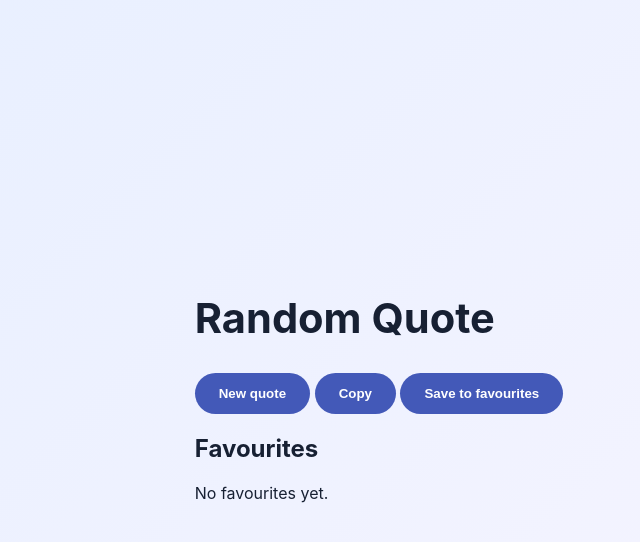
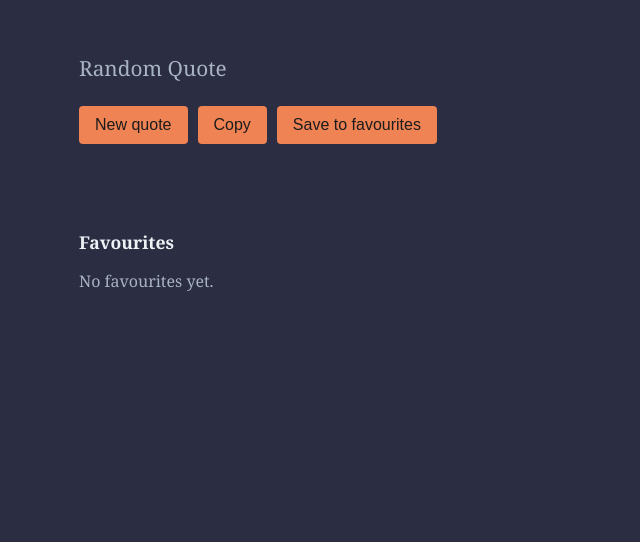
Before and after one commit to Keremdirier/quote-page, a website: page index.html in a window 1280 px wide. Shown: the whole page, without its empty margins (261-901 px from the left). Drawn offline with Linux system fonts and the light colour scheme.

Commit message:
new updates

```diff
--- a/style.css
+++ b/style.css
@@ -1,27 +1,46 @@
-:root {
-  color-scheme: light;
-  font-family: Inter, ui-sans-serif, system-ui, -apple-system, BlinkMacSystemFont, "Segoe UI", sans-serif;
-  background: #eef2f7;
-  color: #172033;
+body {
+  margin: 0;
+  min-height: 100vh;
+  background: #2b2d42;
+  color: #edf2f4;
+  font-family: Georgia, serif;
 }
-* { box-sizing: border-box; }
-body {
-  min-height: 100vh; margin: 0; display: grid; place-items: center; padding: 24px;
-  background: linear-gradient(135deg, #e7efff, #f8f5ff);
+
+main {
+  max-width: 600px;
+  margin: 0 auto;
+  padding: 40px 24px;
 }
-.card {
-  width: min(100%, 620px); padding: 48px; text-align: center; background: white;
-  border: 1px solid #e4e8f0; border-radius: 22px; box-shadow: 0 18px 55px #26385818;
+
+h1 { font-size: 1.3rem; color: #a9b4c2; font-weight: normal; }
+h2 { font-size: 1.1rem; margin-top: 48px; }
+
+blockquote { margin: 24px 0; }
+#quote { font-size: 1.8rem; line-height: 1.4; margin: 0 0 12px; }
+#author { color: #a9b4c2; font-style: italic; }
+
+.buttons { display: flex; gap: 10px; flex-wrap: wrap; }
+
+button {
+  padding: 10px 16px;
+  border: 0;
+  border-radius: 4px;
+  background: #ef8354;
+  color: #1c1c1c;
+  font-size: 1rem;
+  cursor: pointer;
 }
-.eyebrow { color: #5269bd; font-size: .75rem; font-weight: 800; letter-spacing: .16em; }
-h1 { margin: 12px 0 30px; font-size: clamp(1.8rem, 5vw, 2.6rem); }
-blockquote { margin: 0; font-size: 1.35rem; line-height: 1.6; }
-.author { color: #667085; margin: 18px 0 28px; }
-button {
-  border: 0; border-radius: 999px; padding: 13px 24px; background: #4359b8;
-  color: white; font-weight: 700; cursor: pointer;
+button:hover { background: #f29a74; }
+button:focus-visible { outline: 3px solid #edf2f4; outline-offset: 2px; }
+#fav-quote.saved { background: #8d99ae; }
+
+#message { min-height: 1.4em; color: #a9b4c2; }
+
+#fav-list { padding-left: 20px; }
+#fav-list li { margin-bottom: 12px; }
+#fav-list button {
+  margin-left: 8px;
+  padding: 2px 8px;
+  font-size: 0.8rem;
 }
-button:hover { background: #304494; }
-button:focus-visible { outline: 3px solid #a9b7ff; outline-offset: 3px; }
-.hint { min-height: 1.2em; color: #667085; font-size: .85rem; }
-@media (max-width: 520px) { .card { padding: 32px 22px; } }
+#fav-empty { color: #a9b4c2; }
```
